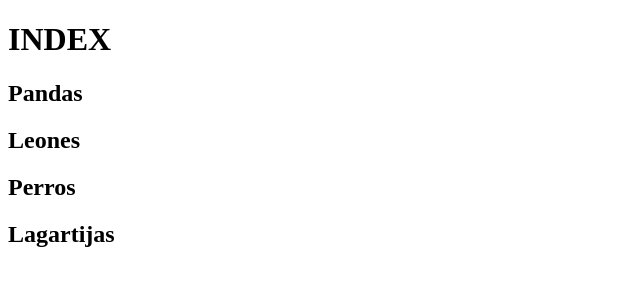
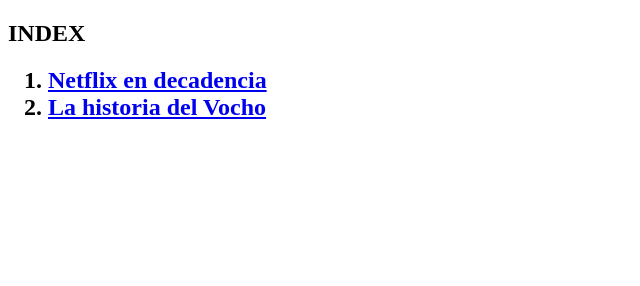
Before and after one commit to pabloduran2005/11_2-Duran0-blog_del_mundo, a plain HTML site: page root/index.html in a window 1280 px wide. Shown: the whole page, without its empty margins (0-640 px from the left). Drawn offline with Linux system fonts and the light colour scheme.

Commit message:
barra de nav

```diff
--- a/root/index.html
+++ b/root/index.html
@@ -1,26 +1,29 @@
 <!DOCTYPE html>
-<html>
-    <head>
-        <meta charset="utf-8">
-        <title>Blog del Mundo</title>
-    </head>
+<html lang="en">
+<head>
+    <meta charset="UTF-8">
+    <meta http-equiv="X-UA-Compatible" content="IE=edge">
+    <meta name="viewport" content="width=device-width, initial-scale=1.0">
+    <title>Index</title>
+</head>
     <body>
         <!--aqui empieza el todo-->
-        <h1>
-INDEX
-        </h1>
-        <h2>
-Pandas
-        </h2>
-        <h2>
-Leones
-        </h2>
-        <h2>
-Perros
-        </h2>
-        <h2>
-            Lagartijas
-        </h2>
+        <article>
+            <!--titulo de la pagina-->
+    <header>
+        <h1>INDEX</h1>
+    </header>
+        <!--barra de navegación-->
+        <nav>
+            <ol>
+                <h2>
+                <li><a href="mi_tema.html">Netflix en decadencia</a></li>
+                <li><a href="mi_tema_2.html">La historia del Vocho</a></li>
+                </h2>
+            </ol>
+        </nav>
+        <!--fin de la barra-->
         <!--terminamos-->
+        </article>
     </body>
 </html>
```
